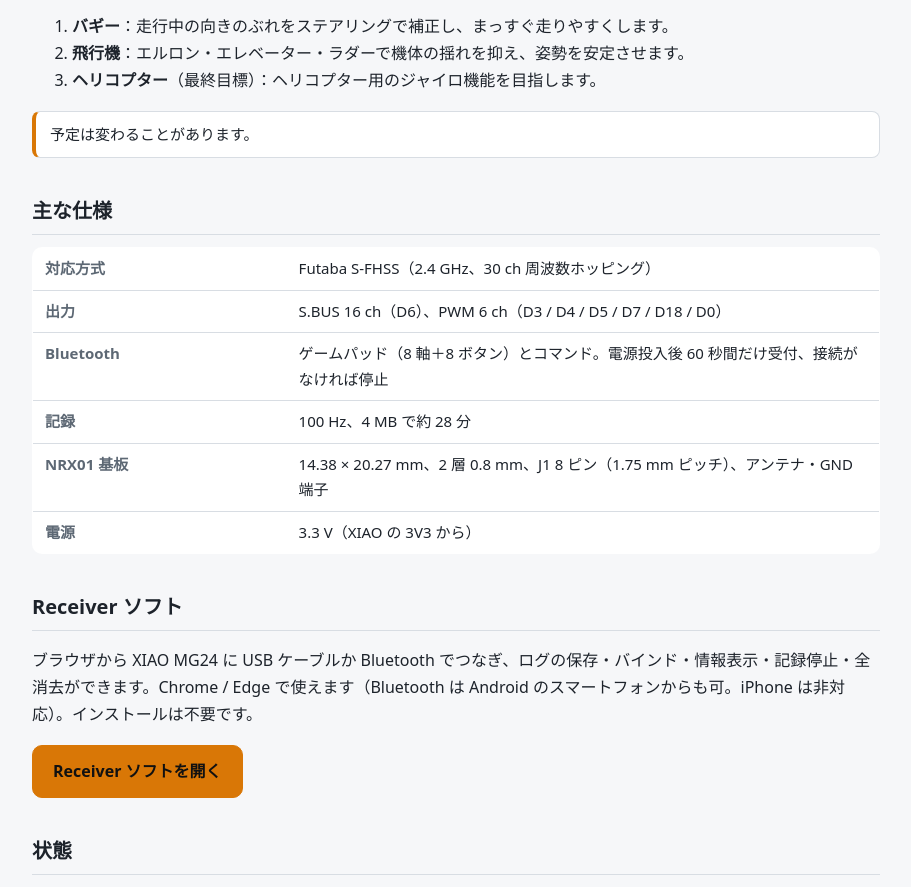
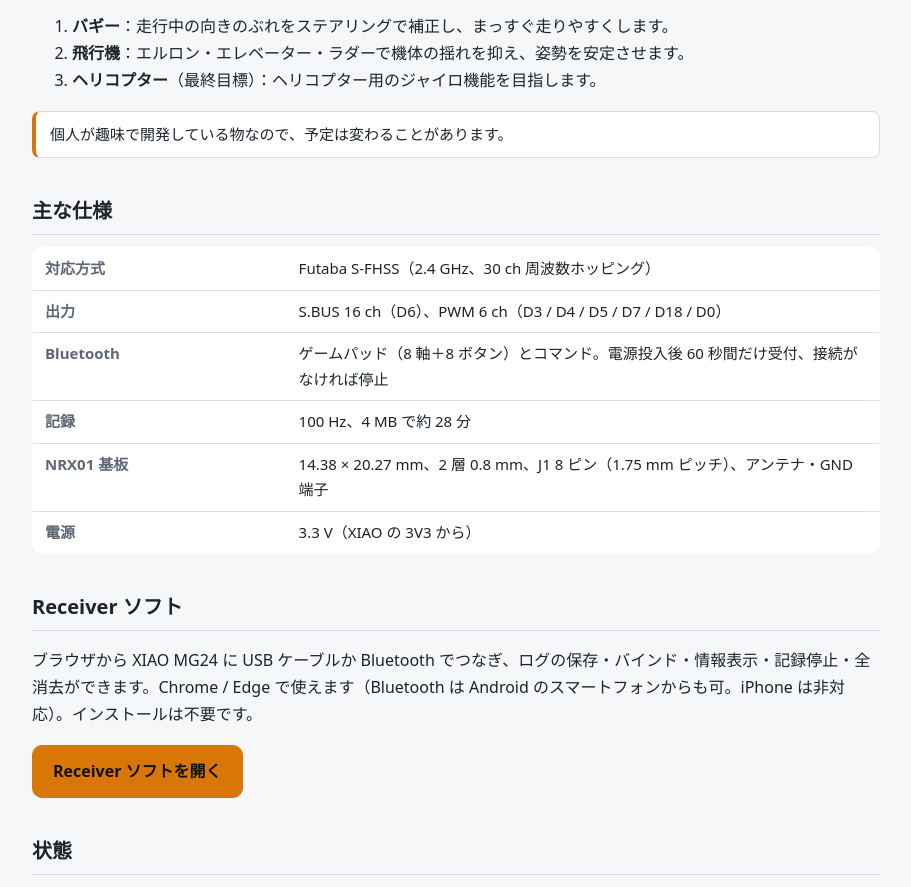
Before and after one commit to WestIsland34/Receiver, a plain HTML site: page docs/index.html in a window 1280 px wide. Shown: the part 1199-2086 px from the top of the page, without its empty margins (184-1095 px from the left). Drawn offline with Linux system fonts and the light colour scheme.

Commit message:
今後の予定の注記を「個人が趣味で開発している物なので」に変更
Co-Authored-By: Claude Opus 5.5 <noreply@anthropic.com>

```diff
--- a/docs/index.html
+++ b/docs/index.html
@@ -80,7 +80,7 @@
     <li><b>飛行機</b>：エルロン・エレベーター・ラダーで機体の揺れを抑え、姿勢を安定させます。</li>
     <li><b>ヘリコプター</b>（最終目標）：ヘリコプター用のジャイロ機能を目指します。</li>
   </ol>
-  <p class="note">予定は変わることがあります。</p>
+  <p class="note">個人が趣味で開発している物なので、予定は変わることがあります。</p>
 
   <h2>主な仕様</h2>
   <table>
```
